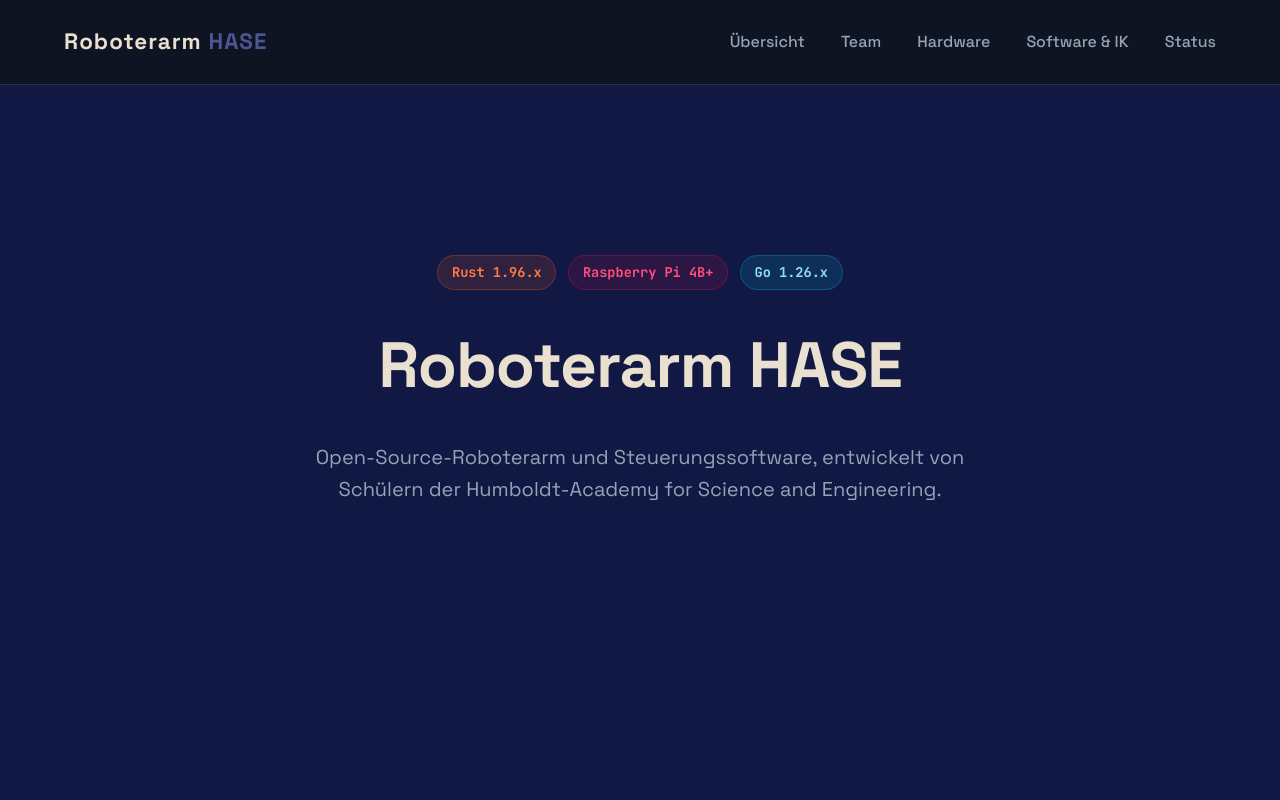
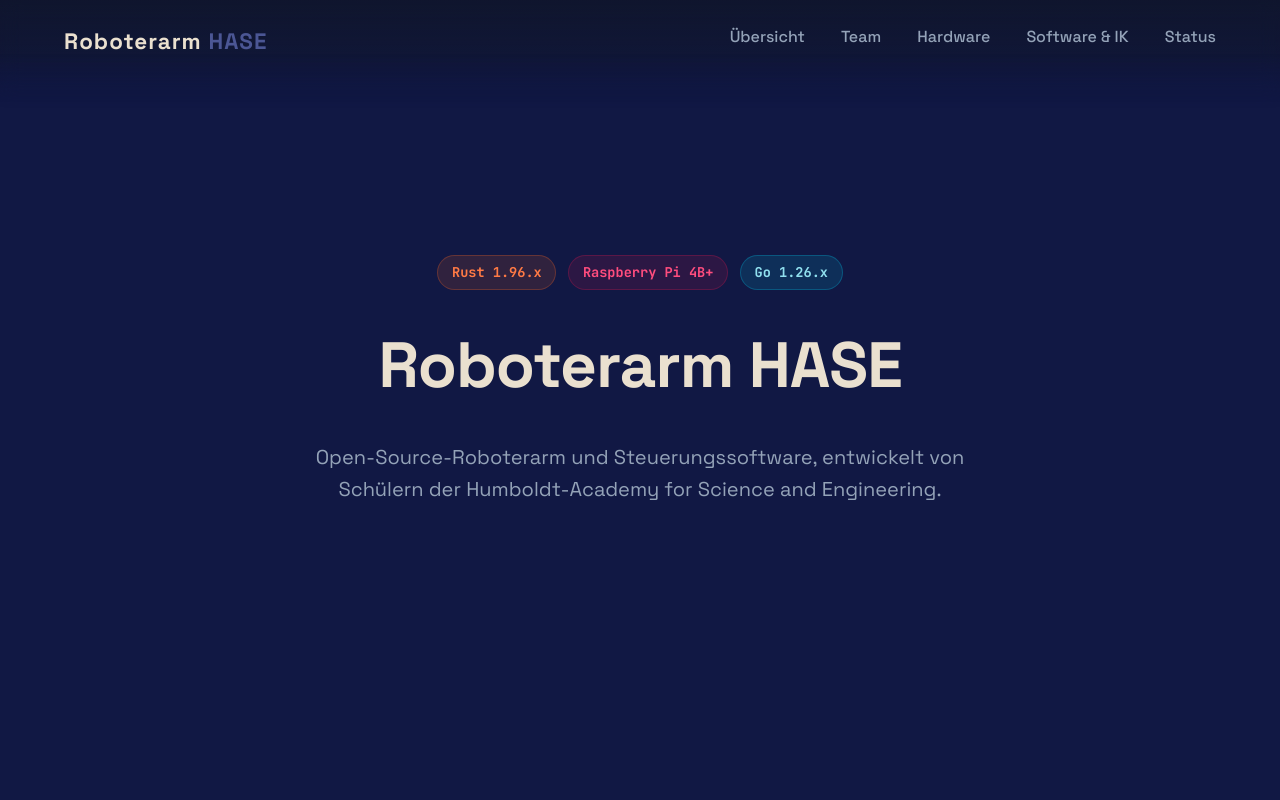
Before and after one commit to LucaGurr/robosite, a website: page index.html in a window 1280 px wide. Shown: the top 800 px of the page. Drawn offline with nearby package versions, Linux system fonts and the light colour scheme.

Commit message:
added fade to scrollbar and replaced placeholders

```diff
--- a/index.html
+++ b/index.html
@@ -246,20 +246,25 @@
 
             <div class="software-block">
                 <h3>Inverse-Kinematics</h3>
-                <p>placeholder</p>
+                <p>Berechnet aus einer Zielposition (x, y, z) die passenden Motorwinkel für den 2-Gelenk-Arm</p>
                 <div class="formula">
-                    placeholder
+                    θ_base = atan2(y, x) <br>
+                    r = √(x² + y²);  r_space = √(r² + z²) <br>
+                    θ1 = atan2(atan2(z, r) − atan2(l2·sin θ2, l1 + l2·cos θ2)) <br>
+                    θ2 = acos((r_space² − l1² − l2²) / (2·l1·l2)) <br>
+
                 </div>
-                <p class="note">placeholder</p>
+                <p class="note">Voraussetzung: r_space ≤ l1 + l2, sonst ist der Punkt nicht erreichbar</p>
             </div>
 
             <div class="software-block">
                 <h3>Bresenham-Algorithmus</h3>
-                <p>placeholder</p>
+                <p>Synchronisiert mehrere Motoren mit unterschiedlicher Schrittanzahl, sodass alle gleichzeitig starten und stoppen</p>
                 <div class="formula">
-                    placeholder
+                    k = ABS(steps) / max_steps <br>
+                    step_aktiv = MOD(t, k) == 0 <br>
                 </div>
-                <p class="note">placeholder</p>
+                <p class="note">Der Motor mit den meisten Schritten läuft durchgehend, alle anderen setzen proportional aus</p>
             </div>
         </div>
     </section>
--- a/style.css
+++ b/style.css
@@ -10,18 +10,24 @@
     --font-mono: 'JetBrains Mono', monospace;
 }
 
+::-webkit-scrollbar {
+    display: none;
+}
+
+html {
+    scrollbar-width: none;
+}
+
+body {
+    -ms-overflow-style: none;
+}
+
 * {
     box-sizing: border-box;
     margin: 0;
     padding: 0;
 }
 
-html {
-    scroll-behavior: smooth;
-    /* Firefox Support */
-    scrollbar-width: thin;
-    scrollbar-color: var(--border-color) var(--bg-dark);
-}
 
 body {
     background-color: var(--bg-dark);
@@ -31,42 +37,29 @@ body {
     overflow-x: hidden;
 }
 
-::-webkit-scrollbar {
-    width: 10px;
-    height: 10px;
-}
 
-::-webkit-scrollbar-track {
-    background: var(--bg-dark);
-}
 
-::-webkit-scrollbar-thumb {
-    background: var(--border-color);
-    border-radius: 20px;
-    border: 2px solid var(--bg-dark);
-    transition: background 0.3s;
-}
 
-::-webkit-scrollbar-thumb:hover {
-    background: var(--accent);
-}
-
-::-webkit-scrollbar-corner {
-    background: var(--bg-dark);
-}
 
 header {
     display: flex;
     justify-content: space-between;
-    align-items: center;
-    padding: 1.5rem 5%;
+    align-items: flex-start;
+    padding: 1.5rem 5% 3rem;
     position: fixed;
     width: 100%;
     top: 0;
     z-index: 1000;
-    background: rgba(15, 20, 28, 0.85);
+    background: linear-gradient(
+        to bottom,
+        rgba(15, 20, 28, 0.55) 0%,
+        rgba(15, 20, 28, 0.35) 50%,
+        rgba(15, 20, 28, 0) 100%
+    );
     backdrop-filter: blur(10px);
-    border-bottom: 1px solid var(--border-color);
+    -webkit-backdrop-filter: blur(10px);
+    -webkit-mask-image: linear-gradient(to bottom, black 0%, black 50%, transparent 100%);
+    mask-image: linear-gradient(to bottom, black 0%, black 50%, transparent 100%);
 }
 
 header .logo {
```
